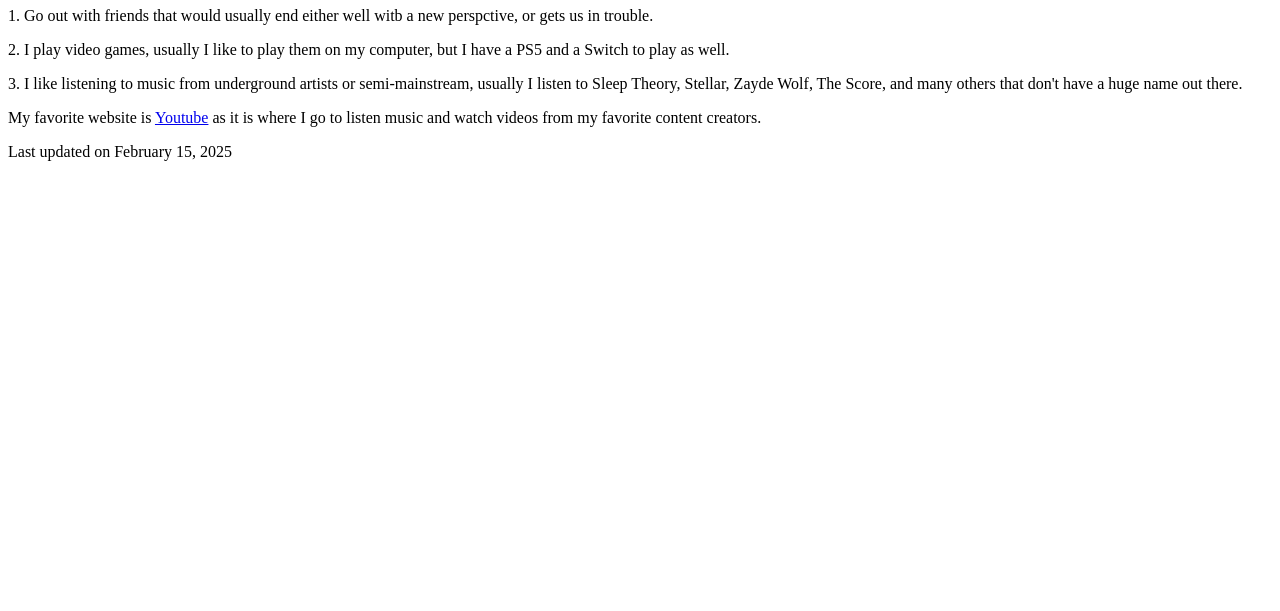
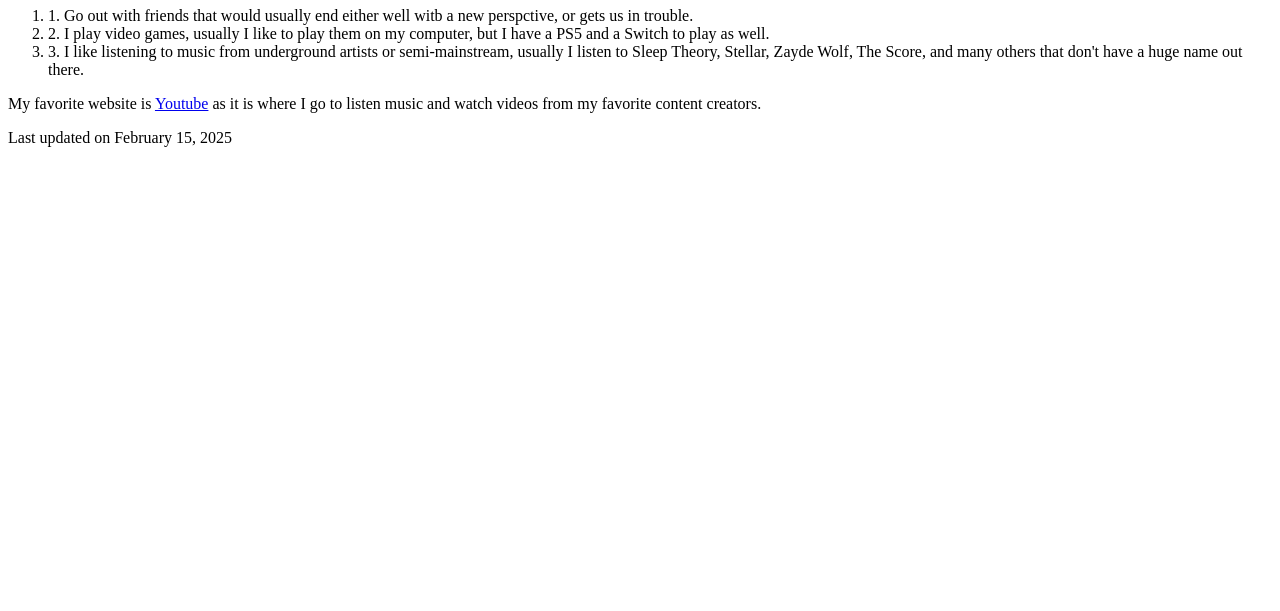
Before and after one commit to CarlosAme3/index.html, a plain HTML site: page index.html in a window 1280 px wide. Shown: the part 189-800 px from the top of the page. Drawn offline with Linux system fonts and the light colour scheme.

Commit message:
index.html

```diff
--- a/index.html
+++ b/index.html
@@ -12,10 +12,11 @@
 </p>
 
 <h1>Things I like to do</h1>
-<p>1. Go out with friends that would usually end either well witb a new perspctive, or gets us in trouble.</p>
-<p>2. I play video games, usually I like to play them on my computer, but I have a PS5 and a Switch to play as well.</p>
-<p>3.  I like listening to music from underground artists or semi-mainstream, usually I listen to Sleep Theory, Stellar, Zayde Wolf, The Score, and many others that don't have a huge name out there.</p>
-
+    <ol>
+<li>1. Go out with friends that would usually end either well witb a new perspctive, or gets us in trouble.</li>
+<li>2. I play video games, usually I like to play them on my computer, but I have a PS5 and a Switch to play as well.</li>
+<li>3.  I like listening to music from underground artists or semi-mainstream, usually I listen to Sleep Theory, Stellar, Zayde Wolf, The Score, and many others that don't have a huge name out there.</li>
+</ol>
 
 </body>
 
```
